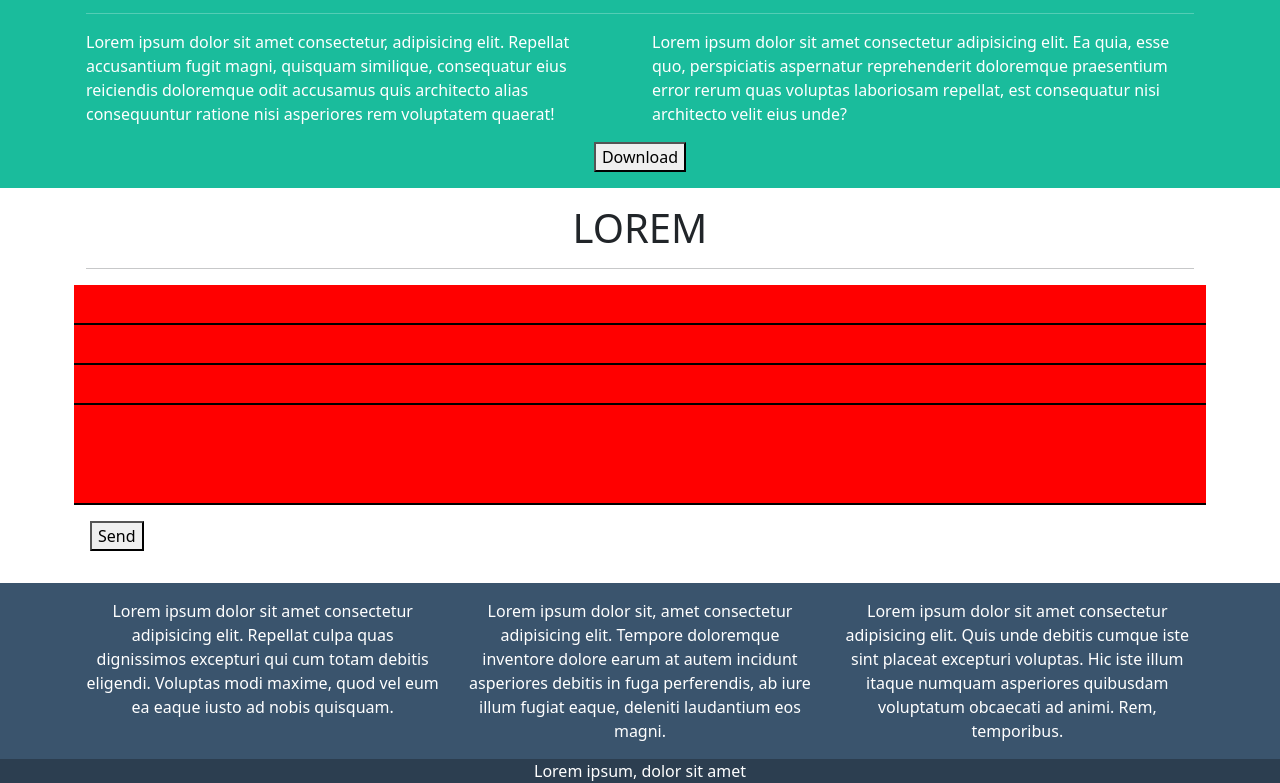
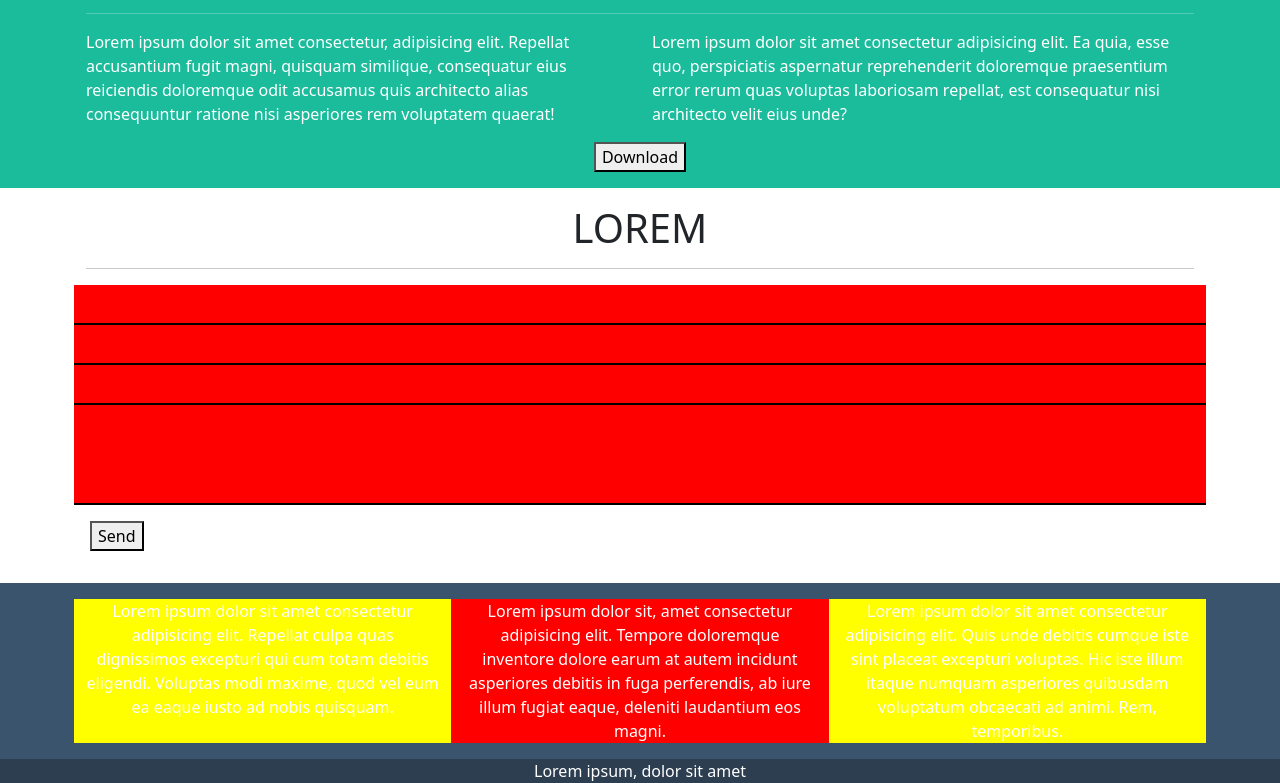
Before and after one commit to GiandoSaba/html-css-bootstrap-freelancer, a plain HTML site: page index.html in a window 1280 px wide. Shown: the part 1244-2027 px from the top of the page. Drawn offline with nearby package versions, Linux system fonts and the light colour scheme.

Commit message:
sm_footer

```diff
--- a/index.html
+++ b/index.html
@@ -104,10 +104,10 @@
     <footer>
         <div class="container-fluid footer-top">
             <div class="container p-3">
-                <div class="row">
-                    <div class="col">Lorem ipsum dolor sit amet consectetur adipisicing elit. Repellat culpa quas dignissimos excepturi qui cum totam debitis eligendi. Voluptas modi maxime, quod vel eum ea eaque iusto ad nobis quisquam.</div>
-                    <div class="col">Lorem ipsum dolor sit, amet consectetur adipisicing elit. Tempore doloremque inventore dolore earum at autem incidunt asperiores debitis in fuga perferendis, ab iure illum fugiat eaque, deleniti laudantium eos magni.</div>
-                    <div class="col">Lorem ipsum dolor sit amet consectetur adipisicing elit. Quis unde debitis cumque iste sint placeat excepturi voluptas. Hic iste illum itaque numquam asperiores quibusdam voluptatum obcaecati ad animi. Rem, temporibus.</div>
+                <div class="row row-cols-1 row-cols-md-3">
+                    <div class="col yellow">Lorem ipsum dolor sit amet consectetur adipisicing elit. Repellat culpa quas dignissimos excepturi qui cum totam debitis eligendi. Voluptas modi maxime, quod vel eum ea eaque iusto ad nobis quisquam.</div>
+                    <div class="col red">Lorem ipsum dolor sit, amet consectetur adipisicing elit. Tempore doloremque inventore dolore earum at autem incidunt asperiores debitis in fuga perferendis, ab iure illum fugiat eaque, deleniti laudantium eos magni.</div>
+                    <div class="col yellow">Lorem ipsum dolor sit amet consectetur adipisicing elit. Quis unde debitis cumque iste sint placeat excepturi voluptas. Hic iste illum itaque numquam asperiores quibusdam voluptatum obcaecati ad animi. Rem, temporibus.</div>
                 </div>
             </div>
         </div>
```
